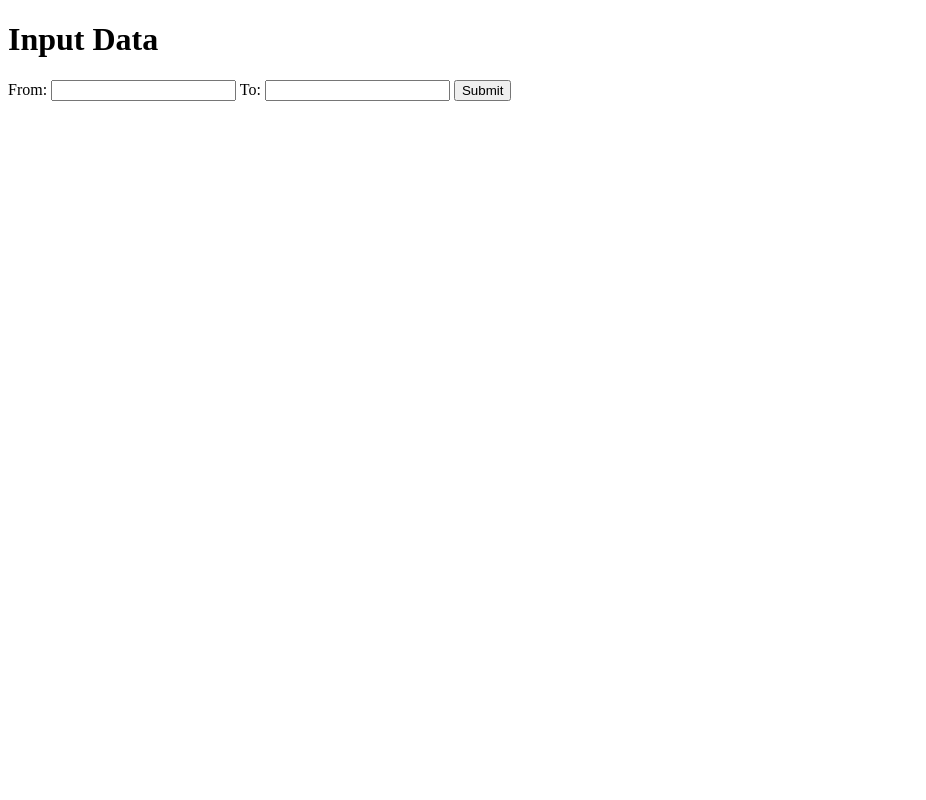
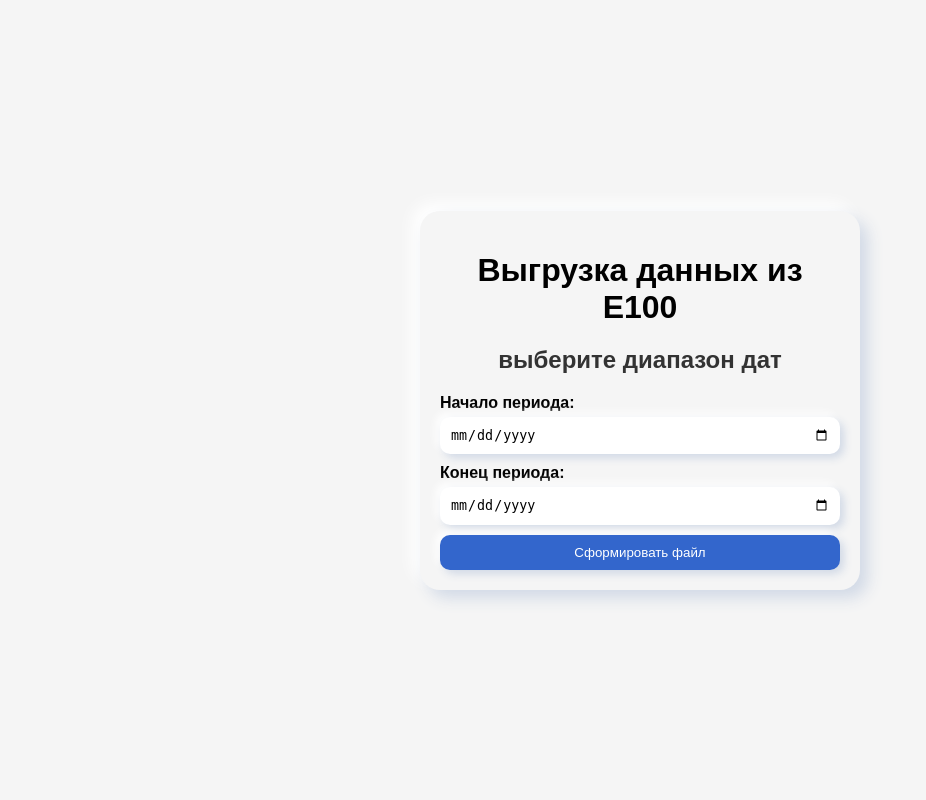
Before and after one commit to nemo-ver/neftika-card-app1, a Flask app: page / in a window 1280 px wide. Shown: the whole page, without its empty margins (0-926 px from the left). Run offline with Flask 3, Linux system fonts and the light colour scheme.

Commit message:
Final version with css, but without auth

```diff
--- a/templates/index.html
+++ b/templates/index.html
@@ -1,20 +1,122 @@
 <!DOCTYPE html>
 <html>
 <head>
-    <title>Input Form</title>
+    <title>Выгрузка данных из Е100</title>
+    <style>
+        body {
+            font-family: Arial, sans-serif;
+            background-color: #f5f5f5;
+            margin: 0;
+            padding: 0;
+            display: flex;
+            justify-content: center;
+            align-items: center;
+            height: 100vh;
+        }
+        .container {
+            width: 400px;
+            padding: 20px;
+            background-color: #f5f5f5;
+            border-radius: 20px;
+            box-shadow: 8px 8px 16px #d1d9e6, -8px -8px 16px #ffffff;
+        }
+        h1 {
+            text-align: center;
+            margin-bottom: 20px;
+        }
+        form {
+            display: flex;
+            flex-direction: column;
+        }
+        label {
+            font-weight: bold;
+            margin-bottom: 5px;
+        }
+        input[type="date"] {
+            padding: 10px;
+            border: none;
+            border-radius: 10px;
+            margin-bottom: 10px;
+            box-shadow: 4px 4px 8px #d1d9e6, -4px -4px 8px #ffffff;
+        }
+        input[type="submit"] {
+            background-color: #3366cc;
+            color: #fff;
+            border: none;
+            padding: 10px;
+            border-radius: 10px;
+            cursor: pointer;
+            transition: background-color 0.3s;
+            box-shadow: 4px 4px 8px #d1d9e6, -4px -4px 8px #ffffff;
+        }
+        input[type="submit"]:hover {
+            background-color: #2351a0;
+        }
+        h2 {
+            text-align: center;
+            margin-top: 20px;
+            color: #333;
+        }
+        p {
+            margin-top: 10px;
+            color: #555;
+        }
+        a {
+            color: #3366cc;
+            text-decoration: none;
+        }
+        a:hover {
+            text-decoration: underline;
+        }
+    </style>
+    <script>
+        // Function to format date to YYYY-MM-DD
+        function formatDateToYYYYMMDD(date) {
+            const year = date.getFullYear();
+            const month = String(date.getMonth() + 1).padStart(2, '0');
+            const day = String(date.getDate()).padStart(2, '0');
+            return `${year}-${month}-${day}`;
+        }
+
+        // Function to handle form submission
+        function handleSubmit(event) {
+            event.preventDefault();
+
+            const startDateInput = document.getElementById('startdate');
+            const finishDateInput = document.getElementById('finishdate');
+
+            const startDate = new Date(startDateInput.value);
+            const finishDate = new Date(finishDateInput.value);
+
+            const formattedStartDate = formatDateToYYYYMMDD(startDate);
+            const formattedFinishDate = formatDateToYYYYMMDD(finishDate);
+
+            // You can use formattedStartDate and formattedFinishDate as string variables
+            console.log('Formatted Start Date:', formattedStartDate);
+            console.log('Formatted Finish Date:', formattedFinishDate);
+        }
+
+        // Attach the handleSubmit function to the form's submit event
+        const form = document.querySelector('form');
+        form.addEventListener('submit', handleSubmit);
+    </script>
 </head>
 <body>
-    <h1>Input Data</h1>
-    <form method="POST" action="/">
-        <label for="startdate">From:</label>
-        <input type="text" name="startdate" id="startdate">
-        <label for="finishdate">To:</label>
-        <input type="text" name="finishdate" id="finishdate">
-        <input type="submit" value="Submit">
-    </form>
-    {% if result %}
-    <h2><a href="{{ filepath }}">Ссылка на файл</a></h2>
-    <p>{{ result }}</p>
-    {% endif %}
+    <div class="container">
+        <h1>Выгрузка данных из Е100</h1>
+        <h2>выберите диапазон дат</h2>
+        <form method="POST" action="/">
+            <label for="startdate">Начало периода:</label>
+            <input type="date" name="startdate" id="startdate">
+            <label for="finishdate">Конец периода:</label>
+            <input type="date" name="finishdate" id="finishdate">
+            <input type="submit" value="Сформировать файл">
+        </form>
+        {% if result %}
+        <h2>Выгрузка готова</h2>
+        <h2><a href="{{ filepath }}">Скачать файл</a></h2>
+
+        {% endif %}
+    </div>
 </body>
 </html>
```
